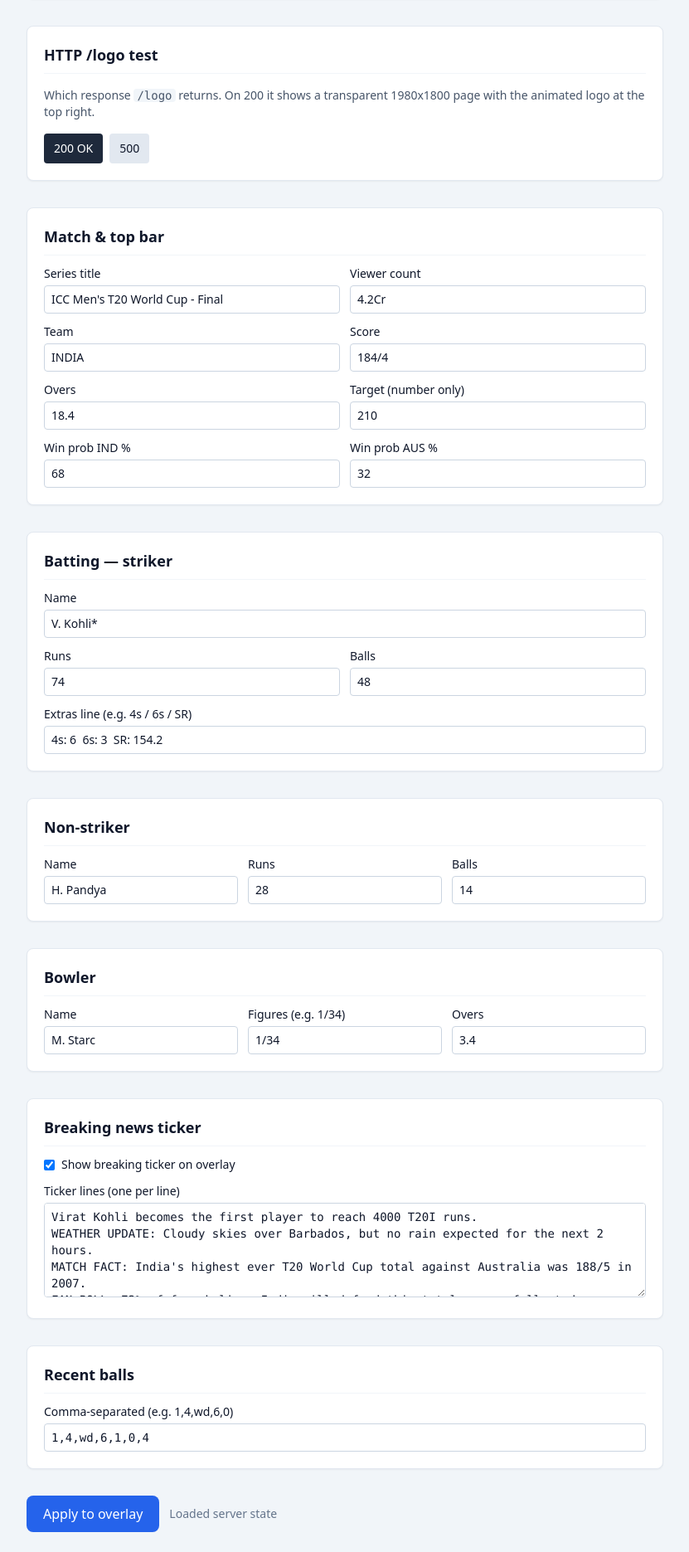
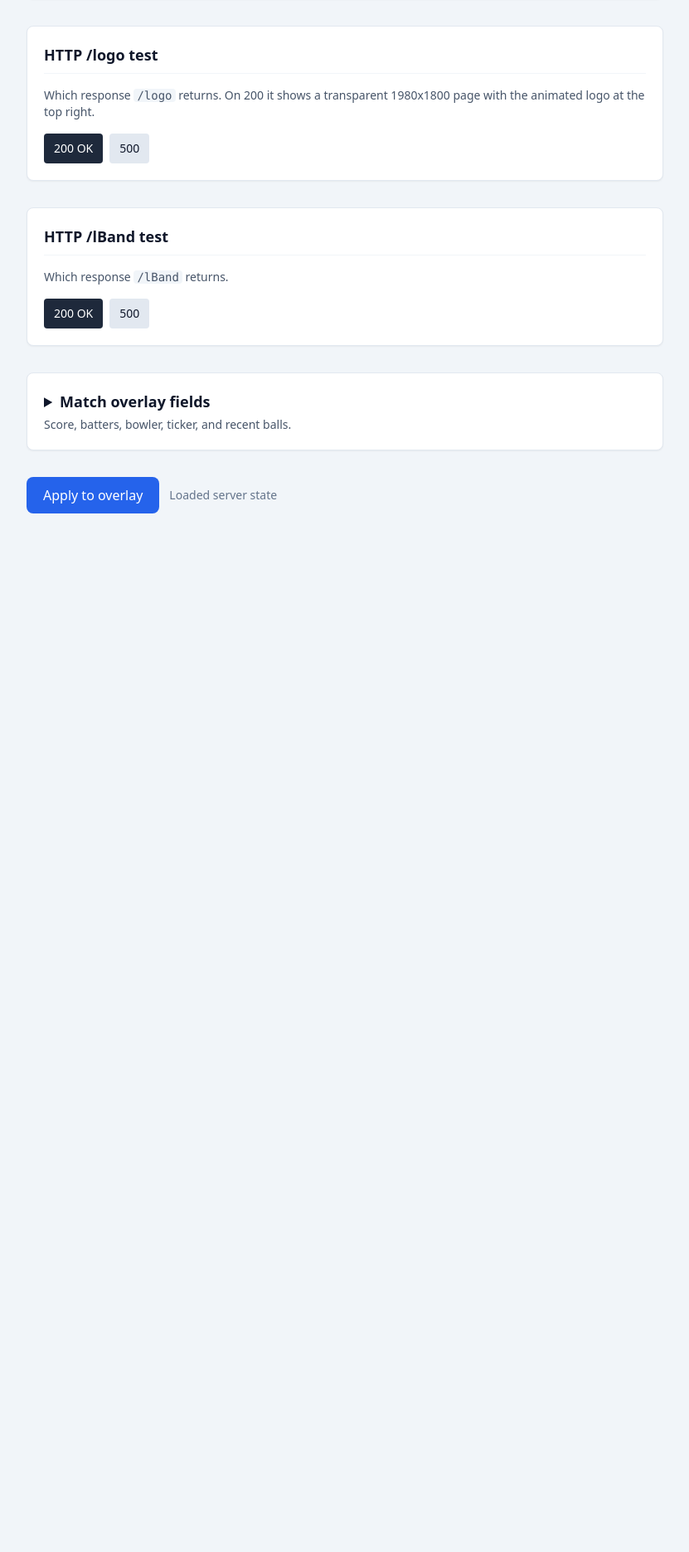
Before and after one commit to praadiga/cef_test_tool, a Flask app: page /admin in a window 1280 px wide. Shown: the part 824-2695 px from the top of the page at 83% size, without its empty margins (224-1055 px from the left). After the commit the page ends 1443 px from the top, so only its background shows below. Run offline with Flask 3, Linux system fonts and the light colour scheme; the visitor is signed in with stand-in values (Sample User, id 1); some libraries are stand-ins or nearby versions.

Commit message:
Add lBand status control and update admin interface
- Introduced a new status control for the /lBand route, allowing dynamic response based on the lband_status.
- Enhanced the admin interface with buttons to set the lBand response status (200 or 500).
- Updated the JavaScript to manage the lBand status and reflect changes in the admin interface.
- Improved the layout of the admin template for better organization and usability.

```diff
--- a/app.py
+++ b/app.py
@@ -18,6 +18,7 @@ ADMIN_ACCESS_KEY = os.environ.get("ADMIN_ACCESS_KEY", "amagi123")
 DEFAULT_OVERLAY = {
     "main_status": 200,
     "logo_status": 200,
+    "lband_status": 200,
     "team": "INDIA",
     "score": "184/4",
     "overs": "18.4",
@@ -126,7 +127,7 @@ ROUTE_DOCS = {
     "home": "This index: all routes, methods, and short descriptions.",
     "return_error": "Renders an error page with a given HTTP status (e.g. 404, 500) for CEF error handling tests.",
     "return_delay": "Waits N seconds, then returns graphics HTML. Used to test slow / delayed HTTP responses.",
-    "lBand": "Template page: lBand.html (layout / band UI test).",
+    "lBand": "Template page: lBand.html (layout / band UI test); HTTP status is controlled from /admin (200 or 500).",
     "main_graphics": "Default “graphics” overlay; HTTP status is controlled from /admin (200 vs 4xx/5xx) via overlay state.",
     "logo_overlay": "Transparent 1980x1800 logo overlay; HTTP status is controlled from /admin (200 or 500).",
     "get_overlay": "JSON snapshot of the full app state (overlay, sound, hls, etc.) used by the admin and clients.",
@@ -186,7 +187,10 @@ def return_delay(seconds):
 
 @app.route("/lBand")
 def lBand():
-    return render_template("lBand.html")
+    status = app_state["lband_status"]
+    if status == 200:
+        return render_template("lBand.html")
+    abort(status)
 
 # 3. Controlled Main Endpoint
 @app.route("/main")
--- a/templates/admin.html
+++ b/templates/admin.html
@@ -69,7 +69,23 @@
                 <input type="hidden" id="logo_status" value="200" />
             </section>
 
-            <section class="bg-white rounded-lg border border-slate-200 p-5 shadow-sm space-y-3">
+            <section class="bg-white rounded-lg border border-slate-200 p-5 shadow-sm space-y-4">
+                <h2 class="text-lg font-semibold border-b border-slate-100 pb-2">HTTP /lBand test</h2>
+                <p class="text-sm text-slate-600">Which response <code class="bg-slate-100 px-1 rounded">/lBand</code> returns.</p>
+                <div class="flex flex-wrap gap-2">
+                    <button type="button" class="px-3 py-2 rounded bg-slate-800 text-white text-sm lband-status-btn" data-status="200">200 OK</button>
+                    <button type="button" class="px-3 py-2 rounded bg-slate-200 text-sm lband-status-btn" data-status="500">500</button>
+                </div>
+                <input type="hidden" id="lband_status" value="200" />
+            </section>
+
+            <details class="bg-white rounded-lg border border-slate-200 shadow-sm">
+                <summary class="cursor-pointer select-none p-5 text-lg font-semibold">
+                    Match overlay fields
+                    <span class="block text-sm font-normal text-slate-600 mt-1">Score, batters, bowler, ticker, and recent balls.</span>
+                </summary>
+                <div class="px-5 pb-5 space-y-3">
+            <section class="rounded-lg border border-slate-200 p-5 space-y-3">
                 <h2 class="text-lg font-semibold border-b border-slate-100 pb-2">Match &amp; top bar</h2>
                 <div class="grid grid-cols-1 sm:grid-cols-2 gap-3">
                     <label class="block text-sm font-medium">Series title
@@ -99,7 +115,7 @@
                 </div>
             </section>
 
-            <section class="bg-white rounded-lg border border-slate-200 p-5 shadow-sm space-y-3">
+            <section class="rounded-lg border border-slate-200 p-5 space-y-3">
                 <h2 class="text-lg font-semibold border-b border-slate-100 pb-2">Batting — striker</h2>
                 <div class="grid grid-cols-1 sm:grid-cols-2 gap-3">
                     <label class="block text-sm font-medium sm:col-span-2">Name
@@ -117,7 +133,7 @@
                 </div>
             </section>
 
-            <section class="bg-white rounded-lg border border-slate-200 p-5 shadow-sm space-y-3">
+            <section class="rounded-lg border border-slate-200 p-5 space-y-3">
                 <h2 class="text-lg font-semibold border-b border-slate-100 pb-2">Non-striker</h2>
                 <div class="grid grid-cols-1 sm:grid-cols-3 gap-3">
                     <label class="block text-sm font-medium">Name
@@ -132,7 +148,7 @@
                 </div>
             </section>
 
-            <section class="bg-white rounded-lg border border-slate-200 p-5 shadow-sm space-y-3">
+            <section class="rounded-lg border border-slate-200 p-5 space-y-3">
                 <h2 class="text-lg font-semibold border-b border-slate-100 pb-2">Bowler</h2>
                 <div class="grid grid-cols-1 sm:grid-cols-3 gap-3">
                     <label class="block text-sm font-medium">Name
@@ -147,7 +163,7 @@
                 </div>
             </section>
 
-            <section class="bg-white rounded-lg border border-slate-200 p-5 shadow-sm space-y-3">
+            <section class="rounded-lg border border-slate-200 p-5 space-y-3">
                 <h2 class="text-lg font-semibold border-b border-slate-100 pb-2">Breaking news ticker</h2>
                 <label class="flex items-center gap-2 text-sm font-medium">
                     <input type="checkbox" id="breaking_enabled" class="rounded border-slate-300" />
@@ -158,12 +174,14 @@
                 </label>
             </section>
 
-            <section class="bg-white rounded-lg border border-slate-200 p-5 shadow-sm space-y-3">
+            <section class="rounded-lg border border-slate-200 p-5 space-y-3">
                 <h2 class="text-lg font-semibold border-b border-slate-100 pb-2">Recent balls</h2>
                 <label class="block text-sm font-medium">Comma-separated (e.g. 1,4,wd,6,0)
                     <input type="text" id="recent_balls" class="mt-1 w-full border border-slate-300 rounded px-2 py-1.5 text-sm font-mono" />
                 </label>
             </section>
+                </div>
+            </details>
 
             <div class="flex flex-wrap items-center gap-3">
                 <button type="button" id="btn-apply" class="px-5 py-2.5 rounded-lg bg-blue-600 text-white font-medium hover:bg-blue-700">
@@ -193,6 +211,13 @@
             document.getElementById('logo_status').value = String(s.logo_status != null ? s.logo_status : 200);
             document.querySelectorAll('.logo-status-btn').forEach((b) => {
                 const on = String(b.dataset.status) === String(document.getElementById('logo_status').value);
+                b.classList.toggle('bg-slate-800', on);
+                b.classList.toggle('text-white', on);
+                b.classList.toggle('bg-slate-200', !on);
+            });
+            document.getElementById('lband_status').value = String(s.lband_status != null ? s.lband_status : 200);
+            document.querySelectorAll('.lband-status-btn').forEach((b) => {
+                const on = String(b.dataset.status) === String(document.getElementById('lband_status').value);
                 b.classList.toggle('bg-slate-800', on);
                 b.classList.toggle('text-white', on);
                 b.classList.toggle('bg-slate-200', !on);
@@ -258,6 +283,7 @@
             return {
                 main_status: parseInt(document.getElementById('main_status').value, 10) || 200,
                 logo_status: parseInt(document.getElementById('logo_status').value, 10) || 200,
+                lband_status: parseInt(document.getElementById('lband_status').value, 10) || 200,
                 series_title: document.getElementById('series_title').value,
                 viewer_count: document.getElementById('viewer_count').value,
                 team: document.getElementById('team').value,
@@ -307,6 +333,19 @@
             btn.addEventListener('click', () => {
                 document.getElementById('logo_status').value = btn.dataset.status;
                 document.querySelectorAll('.logo-status-btn').forEach((b) => {
+                    const on = b === btn;
+                    b.classList.toggle('bg-slate-800', on);
+                    b.classList.toggle('text-white', on);
+                    b.classList.toggle('bg-slate-200', !on);
+                });
+                applyOverlay();
+            });
+        });
+
+        document.querySelectorAll('.lband-status-btn').forEach((btn) => {
+            btn.addEventListener('click', () => {
+                document.getElementById('lband_status').value = btn.dataset.status;
+                document.querySelectorAll('.lband-status-btn').forEach((b) => {
                     const on = b === btn;
                     b.classList.toggle('bg-slate-800', on);
                     b.classList.toggle('text-white', on);
```
